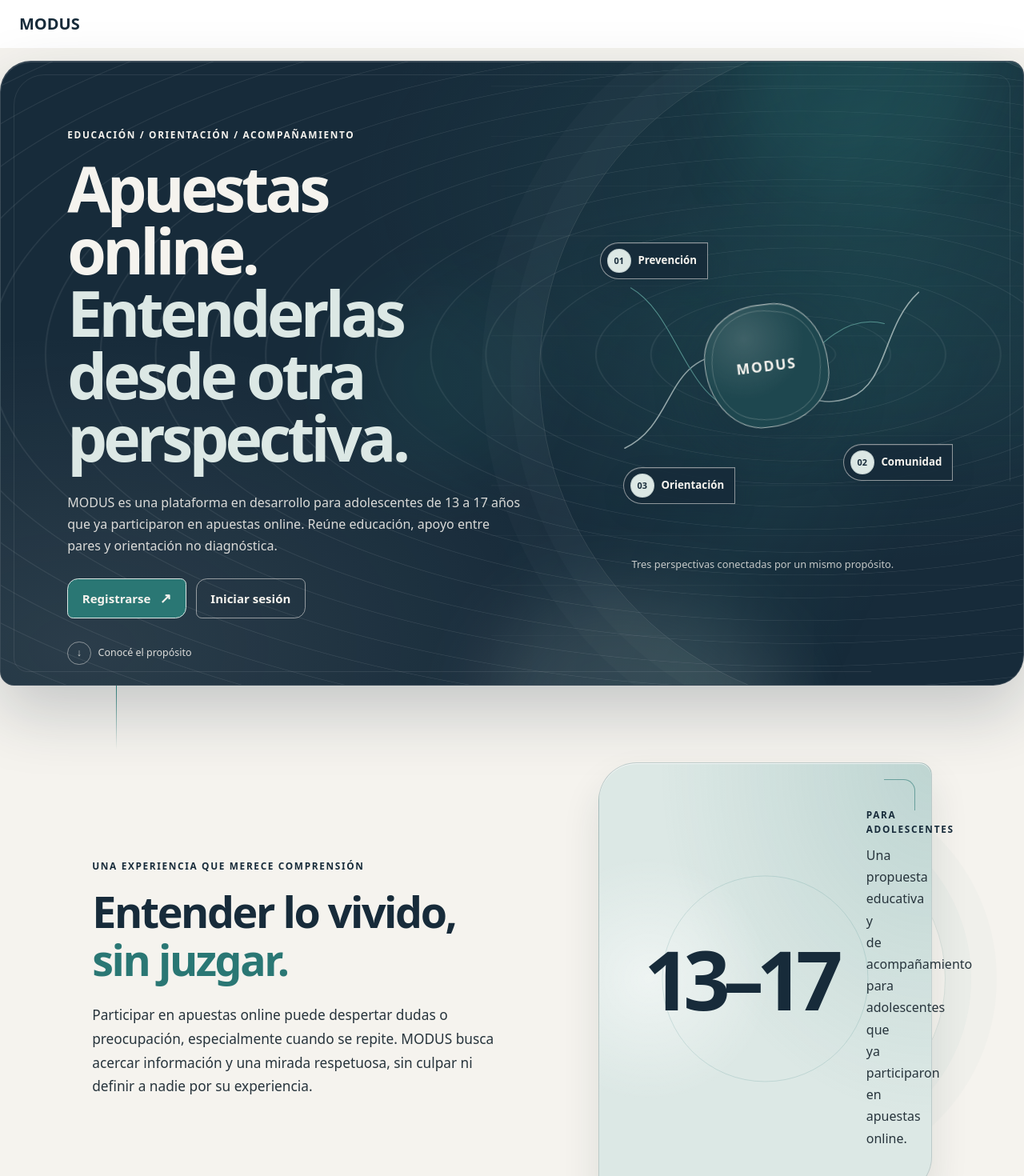
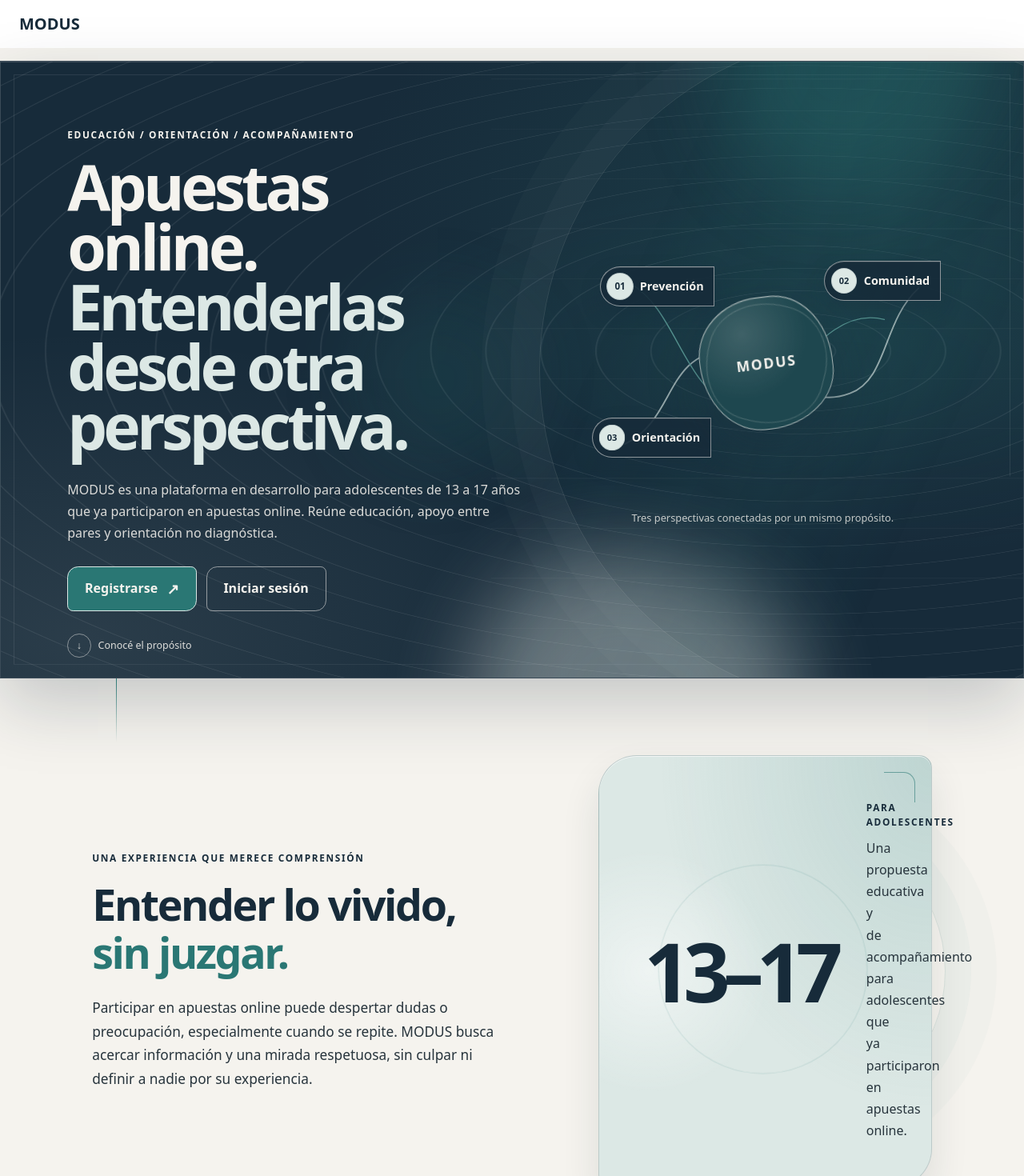
Before and after one commit to Martinolotto/proyecto_tratar_ludopatia, a React (Vite) app in the folder frontend/: page / in a window 1280 px wide. Shown: the top 1470 px of the page at 80% size. Built offline with nearby package versions, Linux system fonts and the light colour scheme.

Commit message:
fox: searreglo problemas de diseño en el landing page

```diff
--- a/frontend/src/pages/publicas/LandingPage.css
+++ b/frontend/src/pages/publicas/LandingPage.css
@@ -15,6 +15,10 @@ main:has(> .modus-landing) {
   padding: clamp(1rem, 2svh, 1.5rem) 0;
 }
 
+html:has(.modus-landing) {
+  scroll-behavior: smooth;
+}
+
 .modus-landing > :is(
   .landing-purpose,
   .landing-axes,
@@ -27,10 +31,10 @@ main:has(> .modus-landing) {
 
 .modus-landing--reveal-ready [data-scroll-reveal] {
   opacity: 0;
-  transform: translateY(1.25rem);
+  transform: translateY(clamp(1rem, 2vw, 1.5rem)) scale(0.985);
   transition:
-    opacity 460ms ease,
-    transform 620ms var(--landing-ease);
+    opacity 560ms ease,
+    transform 760ms var(--landing-ease);
 }
 
 .modus-landing--reveal-ready [data-scroll-reveal].is-visible {
@@ -53,12 +57,11 @@ main:has(> .modus-landing) {
   grid-template-columns: minmax(0, 1.08fr) minmax(22rem, 0.92fr);
   align-items: center;
   gap: clamp(2rem, 4.5vw, 6rem);
-  min-height: 80vh;
-  min-height: 80svh;
+  min-height: 88vh;
+  min-height: 88svh;
   overflow: hidden;
   padding: clamp(3rem, 6.5vw, 7rem);
   border: 1px solid color-mix(in srgb, var(--landing-light) 16%, transparent);
-  border-radius: clamp(1.5rem, 3vw, 3.25rem) 1.1rem clamp(1.5rem, 3vw, 3.25rem) 1.1rem;
   background:
     radial-gradient(ellipse at 82% 50%, color-mix(in srgb, var(--landing-accent) 15%, transparent), transparent 43%),
     var(--landing-dark);
@@ -158,6 +161,18 @@ main:has(> .modus-landing) {
   opacity: 0.14;
 }
 
+.modus-landing--motion-enabled .landing-hero.is-motion-active .landing-hero__glow--one {
+  animation: landing-glow-drift 9s ease-in-out infinite;
+}
+
+.modus-landing--motion-enabled .landing-hero.is-motion-active .landing-hero__glow--two {
+  animation: landing-glow-drift 12s 1.5s ease-in-out infinite reverse;
+}
+
+.modus-landing--motion-enabled .landing-hero.is-motion-active .landing-hero__glow--three {
+  animation: landing-glow-drift 10s 2s ease-in-out infinite;
+}
+
 .landing-hero__content,
 .landing-map {
   position: relative;
@@ -186,9 +201,9 @@ main:has(> .modus-landing) {
   color: var(--landing-light);
   font-family: var(--font-heading);
   font-size: clamp(3.2rem, 6.15vw, 6rem);
-  font-weight: 600;
+  font-weight: 700;
   letter-spacing: -0.06em;
-  line-height: 0.99;
+  line-height: 0.95;
 }
 
 .landing-hero h1 span,
@@ -212,6 +227,12 @@ main:has(> .modus-landing) {
   align-items: center;
   gap: 0.75rem;
   margin-top: 1.75rem;
+}
+
+.landing-hero__actions .landing-button {
+  min-height: 3.5rem;
+  padding-inline: 1.3rem;
+  font-size: 1rem;
 }
 
 .landing-button {
@@ -253,13 +274,17 @@ main:has(> .modus-landing) {
   outline-offset: 4px;
 }
 
+.landing-modal .landing-button:focus-visible {
+  outline-color: var(--modus-brand-teal);
+}
+
 .landing-button:focus:not(:focus-visible),
 .landing-scroll:focus:not(:focus-visible),
-.landing-footer a:focus:not(:focus-visible) {
+.landing-footer :is(a, button):focus:not(:focus-visible) {
   outline: none;
 }
 
-.landing-footer a:focus-visible {
+.landing-footer :is(a, button):focus-visible {
   outline: 3px solid var(--modus-brand-teal);
   outline-offset: 4px;
 }
@@ -299,7 +324,8 @@ main:has(> .modus-landing) {
 .landing-map {
   width: 100%;
   max-width: 49rem;
-  min-height: clamp(28rem, 62svh, 46rem);
+  min-height: 0;
+  aspect-ratio: 520 / 420;
   justify-self: end;
   margin: 0;
   animation: landing-map-in 1050ms 100ms var(--landing-ease) both;
@@ -318,7 +344,7 @@ main:has(> .modus-landing) {
   stroke-dasharray: 1;
   stroke-dashoffset: 1;
   stroke-linecap: round;
-  stroke-width: 1.7;
+  stroke-width: 2;
   animation: landing-route-draw 1.7s 240ms var(--landing-ease) forwards;
 }
 
@@ -326,14 +352,14 @@ main:has(> .modus-landing) {
   stroke: var(--landing-route-strong);
   stroke-dasharray: 1;
   stroke-dashoffset: 1;
-  stroke-width: 1.2;
+  stroke-width: 1.5;
   animation-delay: 520ms;
 }
 
 .landing-map__point {
   position: absolute;
   display: inline-flex;
-  min-height: 2.9rem;
+  min-height: 3.1rem;
   align-items: center;
   gap: 0.55rem;
   padding: 0.45rem 0.8rem 0.45rem 0.5rem;
@@ -341,12 +367,38 @@ main:has(> .modus-landing) {
   border-radius: 999px 0.75rem 0.75rem 999px;
   background: color-mix(in srgb, var(--landing-dark) 91%, transparent);
   color: var(--landing-light);
-  font-size: 0.83rem;
+  font-size: 0.9rem;
   font-weight: 600;
+  text-decoration: none;
   box-shadow:
     0 0.65rem 1.5rem color-mix(in srgb, var(--landing-dark) 30%, transparent),
     inset 0 1px 0 color-mix(in srgb, var(--landing-light) 12%, transparent);
-  animation: landing-node-arrive 480ms var(--landing-ease) both;
+  transition:
+    border-color 180ms ease,
+    background-color 180ms ease,
+    box-shadow 180ms ease,
+    scale 180ms var(--landing-ease);
+  animation: landing-node-arrive 560ms var(--landing-ease) both;
+}
+
+.landing-map__point:hover,
+.landing-map__point:focus-visible {
+  z-index: 2;
+  border-color: var(--landing-light);
+  background: color-mix(in srgb, var(--landing-accent) 28%, var(--landing-dark));
+  box-shadow:
+    0 0.9rem 2rem color-mix(in srgb, var(--landing-dark) 38%, transparent),
+    inset 0 1px 0 color-mix(in srgb, var(--landing-light) 24%, transparent);
+  scale: 1.08;
+}
+
+.landing-map__point:focus-visible {
+  outline: 3px solid var(--landing-light);
+  outline-offset: 4px;
+}
+
+.landing-map__point:active {
+  scale: 1.02;
 }
 
 .landing-map__point--one {
@@ -363,7 +415,7 @@ main:has(> .modus-landing) {
 
 .landing-map__point-index {
   display: grid;
-  width: 1.85rem;
+  width: 2rem;
   aspect-ratio: 1;
   place-items: center;
   border: 1px solid color-mix(in srgb, var(--landing-dark) 14%, transparent);
@@ -380,13 +432,13 @@ main:has(> .modus-landing) {
 }
 
 .landing-map__point--two {
-  right: 1%;
-  bottom: 23%;
+  right: 4%;
+  bottom: 72%;
 }
 
 .landing-map__point--three {
-  bottom: 17%;
-  left: 14%;
+  bottom: 22%;
+  left: 6%;
 }
 
 .landing-map__center {
@@ -394,7 +446,7 @@ main:has(> .modus-landing) {
   top: 48%;
   left: 51%;
   display: grid;
-  width: clamp(8rem, 12vw, 11rem);
+  width: clamp(8rem, 13vw, 12rem);
   aspect-ratio: 1;
   place-items: center;
   overflow: hidden;
@@ -415,6 +467,22 @@ main:has(> .modus-landing) {
   animation: landing-center-settle 800ms 680ms var(--landing-ease) both;
 }
 
+.modus-landing--motion-enabled .landing-hero.is-motion-active .landing-map__center::after {
+  animation: landing-map-orbit 22s linear infinite;
+}
+
+.modus-landing--motion-enabled .landing-hero.is-motion-active .landing-map__point-index {
+  animation: landing-number-breathe 4.5s ease-in-out infinite;
+}
+
+.modus-landing--motion-enabled .landing-hero.is-motion-active .landing-map__point--two .landing-map__point-index {
+  animation-delay: 1.2s;
+}
+
+.modus-landing--motion-enabled .landing-hero.is-motion-active .landing-map__point--three .landing-map__point-index {
+  animation-delay: 2.4s;
+}
+
 .landing-map__center::after {
   position: absolute;
   inset: 0.45rem;
@@ -502,7 +570,12 @@ main:has(> .modus-landing) {
 }
 
 .landing-footer__brand span {
+  display: inline-block;
   color: var(--modus-brand-teal);
+}
+
+.modus-landing--motion-enabled .landing-footer.is-motion-active .landing-footer__brand span {
+  animation: landing-number-breathe 4.5s ease-in-out infinite;
 }
 
 .landing-eyebrow--dark {
@@ -566,6 +639,11 @@ main:has(> .modus-landing) {
   border-radius: 50%;
   content: "";
   transform: translate(-50%, -50%);
+}
+
+.modus-landing--motion-enabled .landing-purpose__audience.is-motion-active::before {
+  scale: 1;
+  animation: landing-orbit-breathe 8s ease-in-out infinite;
 }
 
 .landing-purpose__audience::after {
@@ -708,6 +786,11 @@ main:has(> .modus-landing) {
     transform 500ms var(--landing-ease);
 }
 
+.modus-landing--motion-enabled .landing-axis.is-motion-active::before {
+  scale: 1;
+  animation: landing-orbit-breathe 7s ease-in-out infinite;
+}
+
 .landing-axis:nth-child(2) {
   --landing-axis-accent: var(--modus-brand-navy);
 
@@ -740,6 +823,11 @@ main:has(> .modus-landing) {
   box-shadow:
     0 0.35rem 0.9rem color-mix(in srgb, var(--modus-brand-navy) 10%, transparent),
     inset 0 1px 0 color-mix(in srgb, var(--modus-surface) 68%, transparent);
+}
+
+.modus-landing--motion-enabled .landing-axis.is-motion-active .landing-axis__number {
+  scale: 1;
+  animation: landing-number-breathe 6s ease-in-out infinite;
 }
 
 .landing-axis__category {
@@ -837,6 +925,11 @@ main:has(> .modus-landing) {
   transform: translateY(-50%);
 }
 
+.modus-landing--motion-enabled .landing-boundaries.is-motion-active::before {
+  scale: 1;
+  animation: landing-orbit-breathe 9s ease-in-out infinite;
+}
+
 .landing-boundaries::after {
   position: absolute;
   z-index: -1;
@@ -932,7 +1025,13 @@ main:has(> .modus-landing) {
   min-height: 2.75rem;
   align-items: center;
   gap: 0.4rem;
+  padding: 0;
+  border: 0;
+  background: transparent;
+  font: inherit;
   text-decoration: none;
+  cursor: pointer;
+  transition: color 180ms ease;
 }
 
 .landing-footer__top:hover {
@@ -1092,7 +1191,7 @@ body:has(.modus-landing) header a[href="/login"] {
 
 .landing-form__visibility {
   justify-self: start;
-  min-height: 2.5rem;
+  min-height: 2.75rem;
   padding: 0.35rem 0;
   border: 0;
   background: transparent;
@@ -1217,6 +1316,32 @@ body:has(.modus-landing) header a[href="/login"] {
   }
 }
 
+@keyframes landing-glow-drift {
+  50% {
+    opacity: 0.42;
+    transform: translate3d(0, -1.1rem, 0) scale(1.1);
+  }
+}
+
+@keyframes landing-map-orbit {
+  to {
+    transform: rotate(372deg);
+  }
+}
+
+@keyframes landing-orbit-breathe {
+  50% {
+    scale: 1.04;
+    opacity: 0.72;
+  }
+}
+
+@keyframes landing-number-breathe {
+  50% {
+    scale: 1.075;
+  }
+}
+
 @keyframes landing-rise-in {
   from {
     opacity: 0;
@@ -1273,7 +1398,6 @@ body:has(.modus-landing) header a[href="/login"] {
 
   .landing-map {
     width: min(100%, 44rem);
-    min-height: clamp(18rem, 40svh, 26rem);
     justify-self: center;
     margin-top: 0;
   }
@@ -1288,21 +1412,6 @@ body:has(.modus-landing) header a[href="/login"] {
 
   .landing-hero__glow--three {
     display: none;
-  }
-
-  .landing-map__point--one {
-    top: 9%;
-    left: 1%;
-  }
-
-  .landing-map__point--two {
-    right: 0;
-    bottom: 24%;
-  }
-
-  .landing-map__point--three {
-    bottom: 14%;
-    left: 3%;
   }
 
   .landing-map__center {
@@ -1435,7 +1544,7 @@ body:has(.modus-landing) header a[href="/login"] {
   }
 
   .landing-map {
-    min-height: clamp(15rem, 34svh, 19rem);
+    width: min(100%, 44rem);
   }
 
   .landing-map__point {
@@ -1449,9 +1558,20 @@ body:has(.modus-landing) header a[href="/login"] {
     width: 1.6rem;
   }
 
+  .landing-map__point--one {
+    top: 17%;
+    left: 1%;
+  }
+
   .landing-map__point--two {
-    right: -0.15rem;
-    bottom: 23%;
+    right: 5%;
+    bottom: 68%;
+  }
+
+  .landing-map__point--three {
+    top: auto;
+    bottom: 18%;
+    left: 1%;
   }
 
   .landing-map__center {
@@ -1531,6 +1651,10 @@ body:has(.modus-landing) header a[href="/login"] {
 }
 
 @media (prefers-reduced-motion: reduce) {
+  html:has(.modus-landing) {
+    scroll-behavior: auto;
+  }
+
   .modus-landing *,
   .modus-landing *::before,
   .modus-landing *::after {
--- a/frontend/src/pages/publicas/LandingPage.jsx
+++ b/frontend/src/pages/publicas/LandingPage.jsx
@@ -61,25 +61,54 @@ export const LandingPage = () => {
     }
 
     const revealTargets = landing.querySelectorAll("[data-scroll-reveal]");
-    const observer = new IntersectionObserver(
+    const motionTargets = landing.querySelectorAll(
+      ".landing-hero, .landing-purpose__audience, .landing-axis, " +
+        ".landing-boundaries, .landing-footer",
+    );
+    const revealObserver = new IntersectionObserver(
       (entries) => {
         entries.forEach((entry) => {
           if (!entry.isIntersecting) return;
 
           entry.target.classList.add("is-visible");
-          observer.unobserve(entry.target);
+          revealObserver.unobserve(entry.target);
         });
       },
       { threshold: 0.12, rootMargin: "0px 0px -40px 0px" },
     );
+    const motionObserver = new IntersectionObserver(
+      (entries) => {
+        entries.forEach((entry) => {
+          entry.target.classList.toggle(
+            "is-motion-active",
+            entry.isIntersecting,
+          );
+        });
+      },
+      { threshold: 0.08 },
+    );
+    const syncPageVisibility = () => {
+      landing.classList.toggle("modus-landing--motion-enabled", !document.hidden);
+    };
 
     landing.classList.add("modus-landing--reveal-ready");
-    revealTargets.forEach((target) => observer.observe(target));
+    syncPageVisibility();
+    revealTargets.forEach((target) => revealObserver.observe(target));
+    motionTargets.forEach((target) => motionObserver.observe(target));
+    document.addEventListener("visibilitychange", syncPageVisibility);
 
     return () => {
-      observer.disconnect();
-      landing.classList.remove("modus-landing--reveal-ready");
+      revealObserver.disconnect();
+      motionObserver.disconnect();
+      document.removeEventListener("visibilitychange", syncPageVisibility);
+      landing.classList.remove(
+        "modus-landing--reveal-ready",
+        "modus-landing--motion-enabled",
+      );
       revealTargets.forEach((target) => target.classList.remove("is-visible"));
+      motionTargets.forEach((target) =>
+        target.classList.remove("is-motion-active"),
+      );
     };
   }, []);
 
@@ -121,6 +150,14 @@ export const LandingPage = () => {
     window.clearTimeout(closeTimerRef.current);
     setIsClosing(false);
     setAccessMode(mode);
+  };
+
+  const scrollToTop = () => {
+    const reduceMotion = window.matchMedia(
+      "(prefers-reduced-motion: reduce)",
+    ).matches;
+
+    window.scrollTo({ top: 0, behavior: reduceMotion ? "auto" : "smooth" });
   };
 
   return (
@@ -187,18 +224,27 @@ export const LandingPage = () => {
               d="M83 95C144 130 154 236 222 259C284 280 329 119 423 143"
             />
           </svg>
-          <span className="landing-map__point landing-map__point--one">
+          <a
+            className="landing-map__point landing-map__point--one"
+            href="#prevencion"
+          >
             <span className="landing-map__point-index">01</span>
             Prevención
-          </span>
-          <span className="landing-map__point landing-map__point--two">
+          </a>
+          <a
+            className="landing-map__point landing-map__point--two"
+            href="#comunidad"
+          >
             <span className="landing-map__point-index">02</span>
             Comunidad
-          </span>
-          <span className="landing-map__point landing-map__point--three">
+          </a>
+          <a
+            className="landing-map__point landing-map__point--three"
+            href="#orientacion"
+          >
             <span className="landing-map__point-index">03</span>
             Orientación
-          </span>
+          </a>
           <span className="landing-map__center" aria-hidden="true">
             MODUS
           </span>
@@ -321,9 +367,13 @@ export const LandingPage = () => {
           MODUS<span>.</span>
         </Link>
         <p>Educación, orientación y acompañamiento para adolescentes.</p>
-        <a href="#landing-title" className="landing-footer__top">
+        <button
+          className="landing-footer__top"
+          type="button"
+          onClick={scrollToTop}
+        >
           Volver arriba <span aria-hidden="true">↑</span>
-        </a>
+        </button>
       </footer>
 
       <dialog
```
